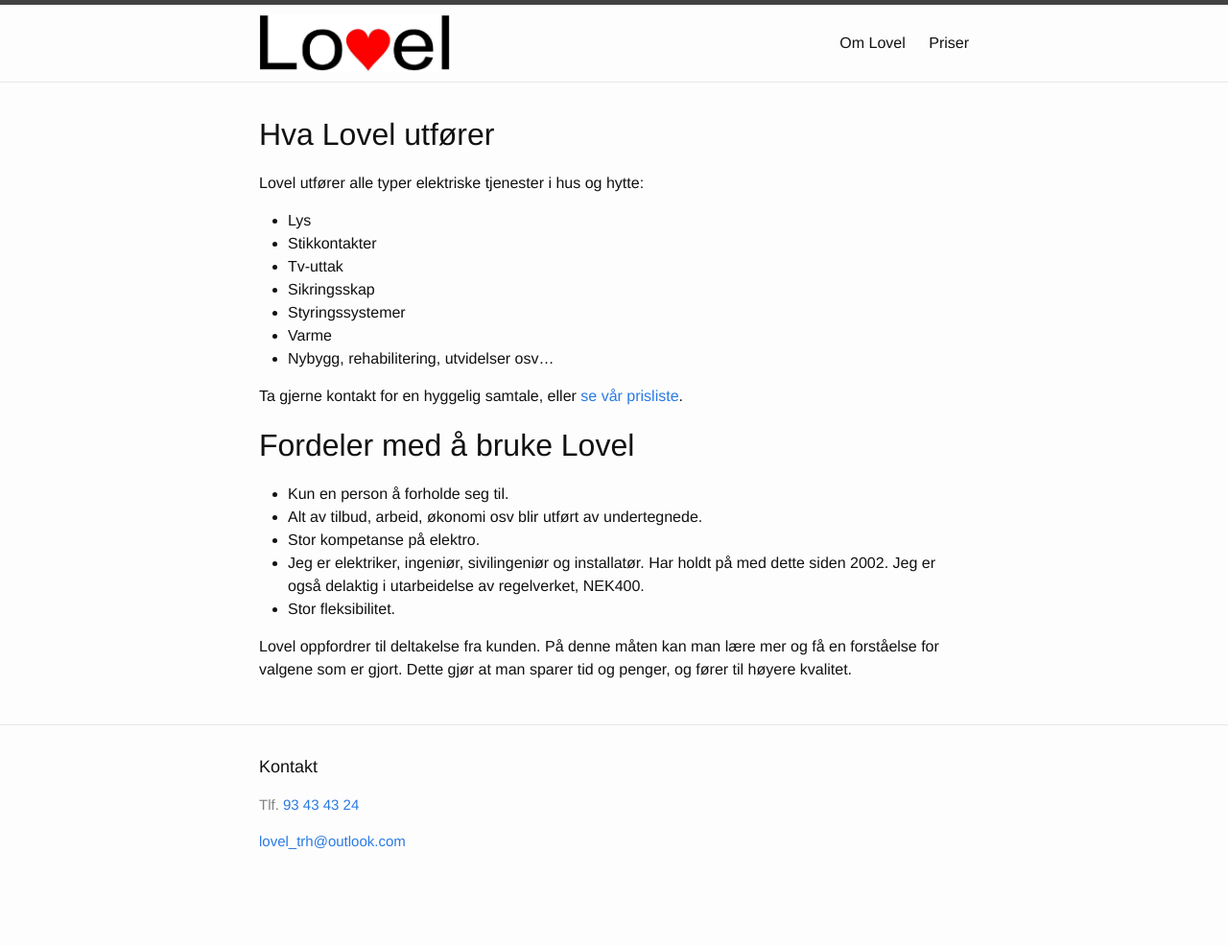
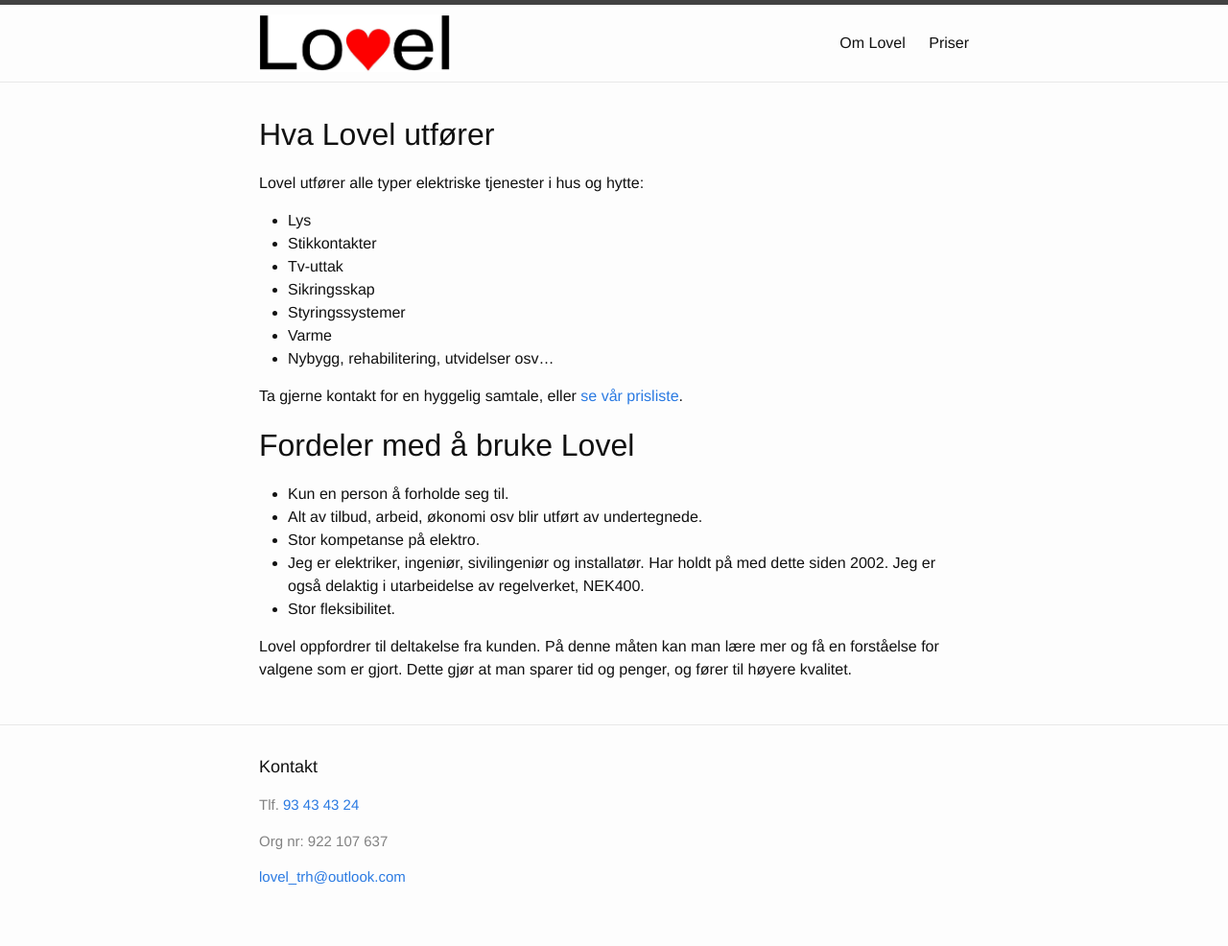
Before and after one commit to ruhau/lovel.no, a Jekyll site: the page built from index.md, in a window 1280 px wide. Shown: the whole page at 96% size. Built offline with Jekyll 4.4.1, drawn with Linux system fonts in a browser that asks for light colours; before the commit the page ends 948 px from its top, so only the background shows below that.

Commit message:
Update footer.html

```diff
--- a/_includes/footer.html
+++ b/_includes/footer.html
@@ -7,6 +7,7 @@
     <div class="footer-col-wrapper">
       <div class="footer-col  footer-col-1">
         <p>Tlf. <a href="tel://93434324">93 43 43 24</a></p>
+        <p>Org nr: 922 107 637</p>
         <p><a href="mailto:lovel_trh@outlook.com">lovel_trh@outlook.com</a>
       </div>
 
```
